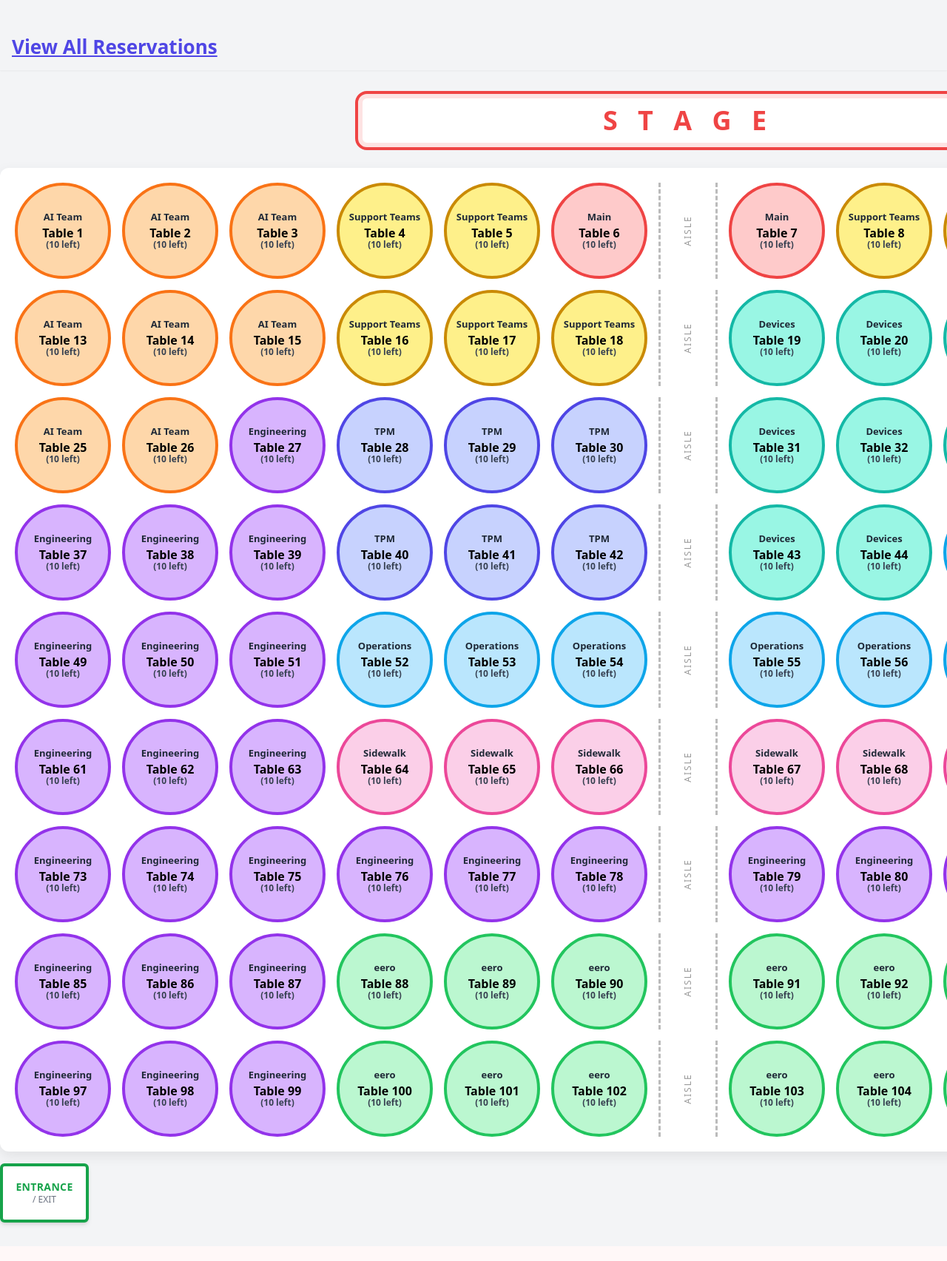
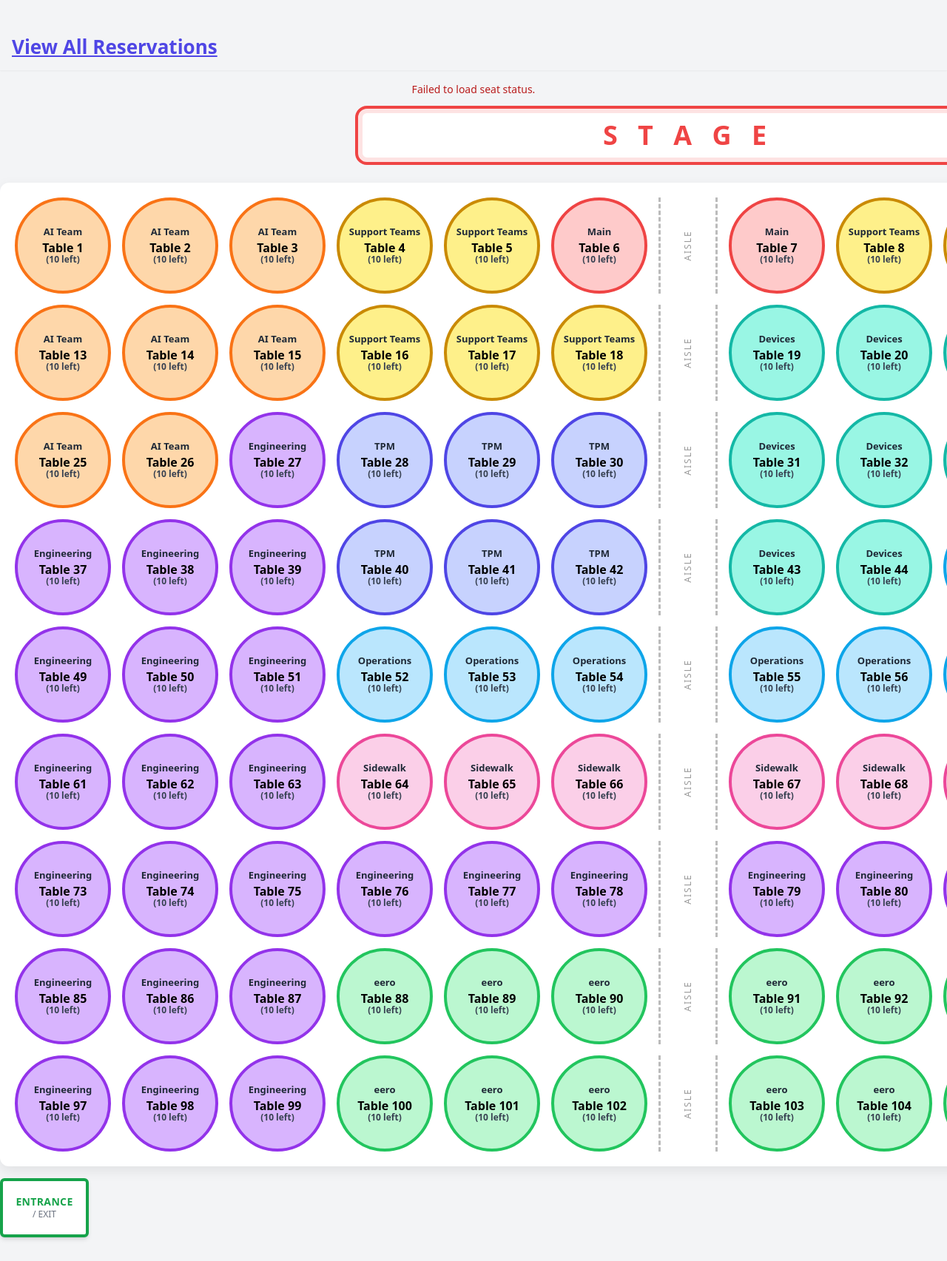
Before and after one commit to hujvicky/reservation_system_final, a Flask app: page / in a window 1280 px wide; the page is wider, and only the part inside the window is pictured. Shown: that part at 74% size. Before the commit the page ends 1662 px from the top of that part, so only its background shows below. Run offline with Flask 3, Linux system fonts and the light colour scheme; data that the repository does not hold is empty; some libraries are stand-ins or nearby versions.

Commit message:
Update index.html

```diff
--- a/templates/index.html
+++ b/templates/index.html
@@ -29,7 +29,7 @@
     .aisle{grid-column:7;width:100%;height:100%;min-height:130px;border-left:3px dashed #bbb;border-right:3px dashed #bbb;position:relative}
     .aisle::before{content:'AISLE';position:absolute;top:50%;left:50%;transform:translate(-50%,-50%) rotate(-90deg);font-size:12px;color:#999;letter-spacing:2px}
 
-    /* === 10個群組顏色 === */
+    /* === 10 Group Colors === */
     .group-main    { background:#fecaca; border-color:#ef4444; }
     .group-eero    { background:#bbf7d0; border-color:#22c55e; }
     .group-ops     { background:#bae6fd; border-color:#0ea5e9; }
@@ -50,10 +50,9 @@
       color: #1f2937;
     }
 
-    /* (已修正) 移除 pointer-events:none */
     .status-disabled{opacity:.55;cursor:not-allowed;}
 
-    /* Tooltip 樣式 */
+    /* Tooltip Style */
     #table-tooltip {
       position: fixed;
       display: none;
@@ -105,7 +104,7 @@
       <div></div>
     </div>
 
-    <p id="msg" class="text-sm text-gray-600 mb-3" aria-live="polite"></p>
+    <p id="msg" class="text-sm text-gray-600 mb-3 min-h-[20px]" aria-live="polite"></p>
 
     <div class="mx-auto" style="width:max-content;">
 
@@ -141,7 +140,7 @@
         <label for="rm-seats">Seats</label>
         <select id="rm-seats"><option value="1" selected>1</option><option value="2">2</option><option value="3">3</option></select>
       </div>
-      <div id="rm-error" class="text-red-700 text-xs min-h-4"></div>
+      <div id="rm-error" class="text-red-700 text-xs min-h-[16px]"></div> <!-- (Optimized) Added min-h -->
       <div class="modal-actions">
         <button type="button" class="btn secondary" id="rm-cancel">Cancel</button>
         <button type="button" class="btn primary" id="rm-confirm">Confirm</button>
@@ -155,38 +154,33 @@
   <script>
     const TOTAL=108, PER_ROW=12;
 
-    // 全域變數，用來儲存訂位名單
+    // Global variable to store reservation details
     let reservationDetails = {};
 
-
-    // === 桌位群組定義 ===
+    // === Table Group Definitions (Unchanged) ===
     const groupConfig = {
       'MAIN':    { displayName: 'Main',           cssClass: 'group-main' },
       'EERO':    { displayName: 'eero',           cssClass: 'group-eero' },
       'OPS':     { displayName: 'Operations',     cssClass: 'group-ops' },
-    'ENG':     { displayName: 'Engineering',    cssClass: 'group-hw' }, // 使用原 HW 的紫色
+      'ENG':     { displayName: 'Engineering',    cssClass: 'group-hw' },
       'AI':      { displayName: 'AI Team',        cssClass: 'group-ai' },
       'DEVICES': { displayName: 'Devices',        cssClass: 'group-devices' },
-    'SUPPORT': { displayName: 'Support Teams',  cssClass: 'group-others' }, // 使用原 OTHERS 的灰色
+      'SUPPORT': { displayName: 'Support Teams',  cssClass: 'group-others' },
       'TPM':     { displayName: 'TPM',            cssClass: 'group-tpm' },
       'SIDEWALK':{ displayName: 'Sidewalk',       cssClass: 'group-sidewalk' }
-    // 注意： group-sw (黃色) 現在未使用
     };
     const tableGroupConfig = {
       'MAIN':     [6, 7],
       'EERO':     [88, 89, 90, 91, 92, 93, 94, 95, 96, 97, 98, 99, 100, 101, 102, 103, 104, 105, 106, 107, 108],
       'OPS':      [10, 11, 12, 22, 23, 24, 34, 35, 36, 45, 46, 47, 48, 52, 53, 54, 55, 56, 57, 58],
-    // (已合併) 將原有的 HW (41-55) 和 SW (56-73) 合併為 'ENG'
       'ENG':      [27, 37, 38, 39, 49, 50, 51, 61, 62, 63, 59, 60, 70, 71, 72, 73, 74, 75, 76, 77, 78, 79, 80, 81, 82, 83, 84, 85, 86, 87, 97, 98, 99],
       'AI':       [1, 2, 3, 13, 14, 15, 25, 26],
       'DEVICES':  [19, 20, 21, 31, 32, 33, 43, 44],
-    // (已重新命名) 將原有的 OTHERS (93-97) 改為 'SUPPORT'
       'SUPPORT':  [4, 5, 8, 9, 16, 17, 18],
       'TPM':      [28, 29, 30, 40, 41, 42],
       'SIDEWALK': [64, 65, 66, 67, 68, 69]
     };
     const tableIdToGroupMap = {};
-  // (已更新) 將預設群組改為 SUPPORT
     const defaultGroupInfo = groupConfig['SUPPORT'];
     for (const groupKey in tableGroupConfig) {
       if (groupConfig[groupKey]) {
@@ -197,17 +191,16 @@
         });
       }
     }
-    // === (END) 桌位群組定義 ===
+    // === (END) Table Group Definitions ===
 
 
     function showMessage(t,type='info'){
       const el=document.getElementById('msg');
       el.textContent=t||'';
-      el.className='text-sm mb-3 '+(type==='success'?'text-green-700':type==='error'?'text-red-700':'text-gray-600');
+      el.className='text-sm mb-3 min-h-[20px] '+(type==='success'?'text-green-700':type==='error'?'text-red-700':'text-gray-600');
     }
 
-    // (!!!) Build seating grid (!!!)
-    // (!!!) 這是建立座位圖的程式碼，修正「桌位圖不見了」的問題 (!!!)
+    // (!!!) Build seating grid (Unchanged)
     const wrap=document.getElementById('seating-map');
     let cnt=0;
     for(let i=1;i<=TOTAL;i++){
@@ -229,11 +222,14 @@
       if(cnt===12) cnt=0;
     }
 
-    // updateCounts (正確)
+    // updateCounts (Translated)
     async function updateCounts(){
+      showMessage('Loading latest seat status...', 'info');
       try{
         const r=await fetch('/api/status');
-        if(!r.ok) return;
+        if(!r.ok) {
+          throw new Error(`Failed to load status: ${r.status}`);
+        }
         const { tables } = await r.json();
 
         const newDetails = {};
@@ -250,84 +246,74 @@
         });
 
         reservationDetails = newDetails;
+        showMessage('Seat status updated.', 'success');
+        setTimeout(() => showMessage(''), 2000); // Clear message after 2s
 
-      }catch(e){ /* ignore */ }
+      }catch(e){
+        console.error(e);
+        showMessage('Failed to load seat status.', 'error');
       }
+    }
+
+    // (Optimized) No polling
+    // (Optimized) Run once on page load
     updateCounts();
-    // setInterval(updateCounts,600000);
 
 
-    // === (已修正) Tooltip 事件監聽 (使用 clientX/Y) ===
+    // === Tooltip Events (Translated) ===
     const tooltip = document.getElementById('table-tooltip');
-
-    // (已修正) 輔助函式：更新 tooltip 位置
     function updateTooltipPosition(e) {
-      // 使用 e.clientX 和 e.clientY (相對於視窗)
-      let x = e.clientX + 15; // 游標右側 15px
-      let y = e.clientY + 15; // 游標下方 15px
-
-      // 檢查是否超出視窗右邊界
+      let x = e.clientX + 15;
+      let y = e.clientY + 15;
       if (x + tooltip.offsetWidth + 20 > window.innerWidth) {
-        x = e.clientX - tooltip.offsetWidth - 15; // 翻轉到游標左側
+        x = e.clientX - tooltip.offsetWidth - 15;
       }
-      // 檢查是否超出視窗下邊界
       if (y + tooltip.offsetHeight + 20 > window.innerHeight) {
-        y = e.clientY - tooltip.offsetHeight - 15; // 翻轉到游標上側
+        y = e.clientY - tooltip.offsetHeight - 15;
       }
-
       tooltip.style.left = `${x}px`;
       tooltip.style.top = `${y}px`;
     }
-
-    // 1. 滑鼠移入桌子
     wrap.addEventListener('mouseover', (e) => {
       const card = e.target.closest('.table-card');
       if (!card) {
         tooltip.style.display = 'none';
         return;
       }
-
       const tableId = card.dataset.tableId;
-      const reservations = reservationDetails[tableId]; // 這是物件陣列
+      const reservations = reservationDetails[tableId];
       const groupInfo = tableIdToGroupMap[tableId] || defaultGroupInfo;
-
       if (!reservations || reservations.length === 0) {
-        tooltip.innerHTML = `<b>Table ${tableId} (${groupInfo.displayName})</b><br>No reservations`;
+        tooltip.innerHTML = `<b>Table ${tableId} (${groupInfo.displayName})</b><br>No reservations yet`;
       } else {
-        // (正確的) 格式化字串，加上座位數
         const formattedNames = reservations.map(res => {
           const seatCountDisplay = (res.seats && res.seats > 1) ? ` (${res.seats})` : '';
           return `${res.name}${seatCountDisplay}`;
         });
         tooltip.innerHTML = `<b>Table ${tableId} (${groupInfo.displayName})</b><br>${formattedNames.join('<br>')}`;
       }
-
       tooltip.style.display = 'block';
-      updateTooltipPosition(e); // 呼叫修正後的函式
+      updateTooltipPosition(e);
     });
-
-    // 2. 滑鼠在桌子上移動
     wrap.addEventListener('mousemove', (e) => {
       if (tooltip.style.display === 'block') {
         updateTooltipPosition(e);
       }
     });
-
-    // 3. 滑鼠移出座位圖區域
     wrap.addEventListener('mouseleave', () => {
       tooltip.style.display = 'none';
     });
-    // === (END) Tooltip 事件 ===
+    // === (END) Tooltip Events ===
 
 
-    // Idempotency Key
+    // Idempotency Key (Unchanged)
     function makeIdemKey(){
       const bytes=new Uint8Array(16);
       (window.crypto||window.msCrypto).getRandomValues(bytes);
       return Array.from(bytes).map(b=>b.toString(16).padStart(2,'0')).join('');
     }
 
-    // Modal elements
+    // Modal elements (Unchanged)
     const modal=document.getElementById('reserve-modal');
     const mTable=document.getElementById('rm-table');
     const mLogin=document.getElementById('rm-login');
@@ -351,19 +337,19 @@
     btnCancel.addEventListener('click',closeModal);
     modal.addEventListener('click',(e)=>{ if(e.target===modal) closeModal(); });
 
-    // Click table -> open modal
+    // Click table -> open modal (!!! Fixed !!!)
     wrap.addEventListener('click',(e)=>{
       const card=e.target.closest('.table-card');
-      // (安全) 這裡的檢查會防止 'status-disabled' 的桌子被點擊
       if(!card || card.classList.contains('status-disabled')) return;
       const tableId=Number(card.dataset.tableId);
-      // 加入排除名單：這些 ID 不開啟 modal
       const blockedIds = [85, 86, 87, 97, 98, 99];
       if (blockedIds.includes(tableId)) return;
-    // openModal(tableId);
+
+      // (!!! Fixed !!!) Your original code had this commented out.
+      openModal(tableId);
     });
 
-    // Confirm reservation
+    // Confirm reservation (!!! Optimized & Translated !!!)
     btnConfirm.addEventListener('click', async ()=>{
       const login=(mLogin.value||'').trim();
       const name=(mName.value||'').trim();
@@ -398,17 +384,25 @@
         let data=null, text='';
         try{ data=await r.json(); }catch{ try{ text=await r.text(); }catch{} }
 
+        // (!!! Key Optimization: Handle 409 and 429 errors !!!)
         if(!r.ok){
-          mErr.textContent=(data && (data.message||data.error||data.detail)) || text || `Error ${r.status}`;
+          const errorMsg = (data && data.message) || text || `Error ${r.status}`;
+          mErr.textContent = errorMsg;
+
+          // (Optimized) If 409 (Conflict, e.g. "You were too slow"), refresh UI immediately
+          if (r.status === 409) {
+            await updateCounts();
+          }
           return;
         }
 
         const tableIdJustBooked=currentTableId;
 
         closeModal();
-        await updateCounts();
+        await updateCounts(); // (Optimized) Update after successful reservation
 
         const bookedTable=(data && (data.table_id ?? tableIdJustBooked)) || tableIdJustBooked;
+        // (UI 英文)
         showMessage(`Reservation successful! ${login} reserved Table ${bookedTable} for ${seats} seat(s).`,'success');
 
       }catch(err){
```
Lines whose indentation alone changed are shown as unchanged.
